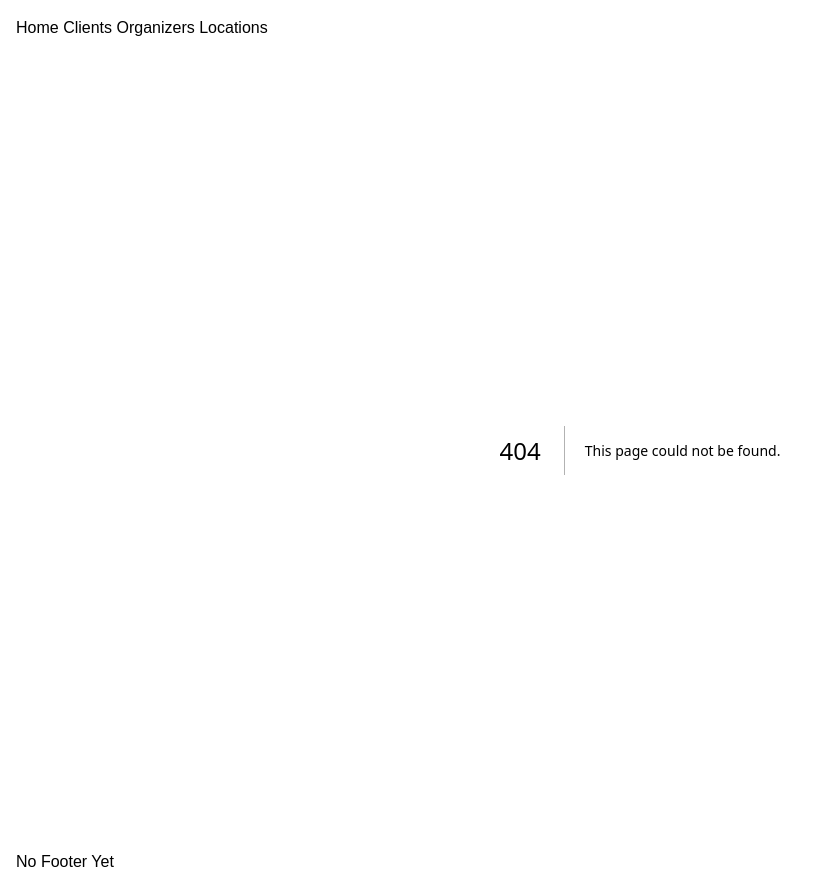
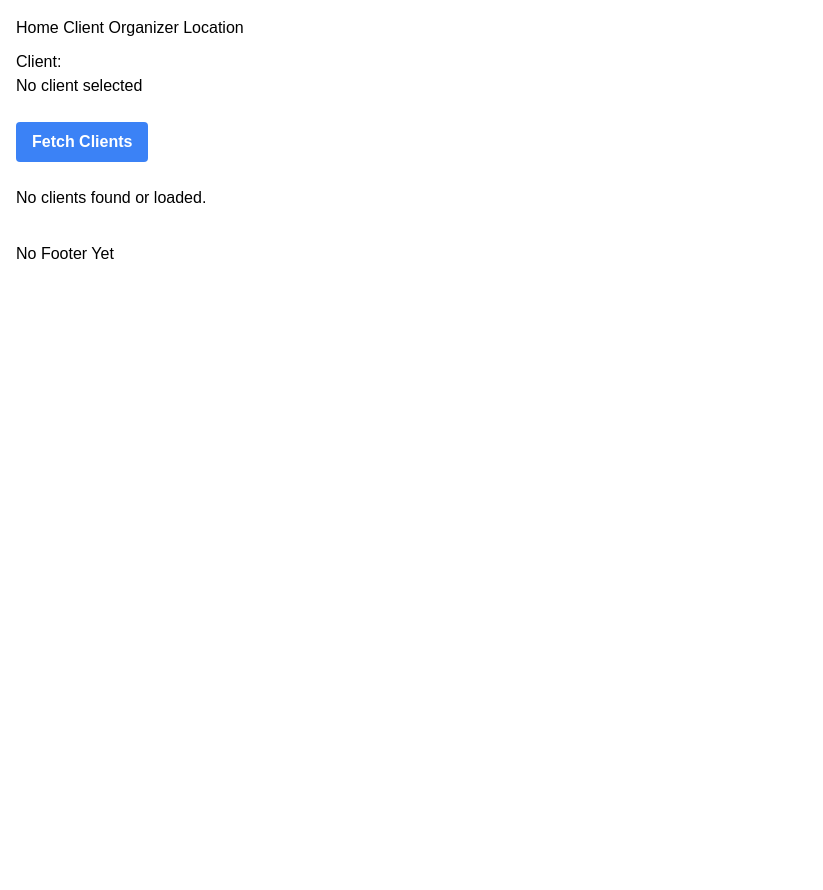
Before and after one commit to aaronsisler/services.events-admin-ui, a Next.js app: page /client in a window 1280 px wide. Before the commit this address had no page. Shown: the whole page, without its empty margins (0-823 px from the left). After the commit the page ends 800 px from the top, so only its background shows below. Built offline with nearby package versions, Linux system fonts and the light colour scheme.

Commit message:
Adding in the clients fetch and more TS implementations

```diff
--- /dev/null
+++ b/src/app/client/client.ts
@@ -0,0 +1,6 @@
+export interface Client {
+  clientId: string;
+  name: string;
+  createdOn: string;
+  lastUpdatedOn: string;
+}
--- /dev/null
+++ b/src/app/client/page.tsx
@@ -0,0 +1,48 @@
+"use client";
+
+import { Client } from "../client/client";
+import { ClientState, useClientStore } from "../state/client-store";
+
+function Clients() {
+  const client: Client | undefined = useClientStore(
+    (state: ClientState) => state.client
+  );
+  const clients: Client[] = useClientStore(
+    (state: ClientState) => state.clients
+  );
+  const fetchClients = useClientStore((state: ClientState) => state.fetch);
+  const setClient = useClientStore((state: ClientState) => state.setClient);
+
+  return (
+    <main>
+      Client:
+      <br />
+      {client?.name || "No client selected"}
+      <br />
+      <br />
+      <button className="btn btn-blue" onClick={fetchClients}>
+        Fetch Clients
+      </button>
+      <br />
+      <br />
+      {clients.length == 0 ? (
+        <div>No clients found or loaded.</div>
+      ) : (
+        <ul>
+          {clients.map((client, index) => (
+            <li key={index}>
+              <button
+                className="btn btn-blue my-3"
+                onClick={() => setClient(client.clientId)}
+              >
+                {client.name}
+              </button>
+            </li>
+          ))}
+        </ul>
+      )}
+    </main>
+  );
+}
+
+export default Clients;
--- a/src/app/clients/page.tsx
+++ /dev/null
@@ -1,30 +0,0 @@
-"use client";
-
-import { Client, useClientStore } from "../state/client-store";
-
-function Clients() {
-  // eslint-disable-next-line @typescript-eslint/no-explicit-any
-  const fetchClients = useClientStore((state: any) => state.fetch);
-  // eslint-disable-next-line @typescript-eslint/no-explicit-any
-  const clients: Client[] = useClientStore((state: any) => state.clients);
-
-  return (
-    <main>
-      Clients
-      <br />
-      <br />
-      <button className="btn btn-blue" onClick={fetchClients}>
-        Fetch Clients
-      </button>
-      <br />
-      <br />
-      <ul>
-        {clients.map((client, index) => (
-          <li key={index}>{client.name}</li>
-        ))}
-      </ul>
-    </main>
-  );
-}
-
-export default Clients;
--- a/src/app/layout.tsx
+++ b/src/app/layout.tsx
@@ -32,9 +32,9 @@ export default function RootLayout({
       >
         <header className="pb-2.5">
           <Link href="/">Home</Link>&nbsp;
-          <Link href="/clients">Clients</Link>&nbsp;
-          <Link href="/organizers">Organizers</Link>&nbsp;
-          <Link href="/locations">Locations</Link>
+          <Link href="/client">Client</Link>&nbsp;
+          <Link href="/organizer">Organizer</Link>&nbsp;
+          <Link href="/location">Location</Link>
         </header>
         {children}
         <footer>No Footer Yet</footer>
--- a/src/app/state/client-store.ts
+++ b/src/app/state/client-store.ts
@@ -1,19 +1,17 @@
 import { create } from "zustand";
 
 import { BASE_URL, CLIENTS_PATH } from "../constants";
+import { Client } from "../client/client";
 
-export interface Client {
-  clientId: string;
-  name: string;
-  createdOn: string;
-  lastUpdatedOn: string;
+export interface ClientState {
+  client?: Client;
+  clients: Client[];
+  fetch(): void;
+  setClient(clientId: string): void;
 }
 
-export interface ClientState {
-  clients: Client[];
-}
-
-export const useClientStore = create((set) => ({
+export const useClientStore = create<ClientState>((set) => ({
+  client: undefined,
   clients: [],
   fetch: async () => {
     try {
@@ -24,17 +22,20 @@ export const useClientStore = create((set) => ({
           "Content-Type": "application/json",
         },
       });
-      console.log(response);
 
       if (!response.ok) {
         throw new Error(`Response status: ${response.status}`);
       }
 
       if (response.status == 200) {
-        return set({ clients: await response.json() });
+        const clients = await response.json();
+        return set((state: ClientState) => ({
+          ...state,
+          clients,
+        }));
       }
 
-      set({ clients: [] });
+      set((state: ClientState) => ({ ...state, clients: [] }));
 
       // eslint-disable-next-line @typescript-eslint/no-explicit-any
     } catch (error: any) {
@@ -42,4 +43,11 @@ export const useClientStore = create((set) => ({
       console.error(error.message);
     }
   },
+  setClient: (clientId: string) =>
+    set((state: ClientState) => ({
+      ...state,
+      client: state.clients.find(
+        (client: Client) => client.clientId == clientId
+      ),
+    })),
 }));
```
Also changed, not shown: src/app/location/page.tsx (renamed from src/app/locations/page.tsx), src/app/organizer/page.tsx (renamed from src/app/organizers/page.tsx).
